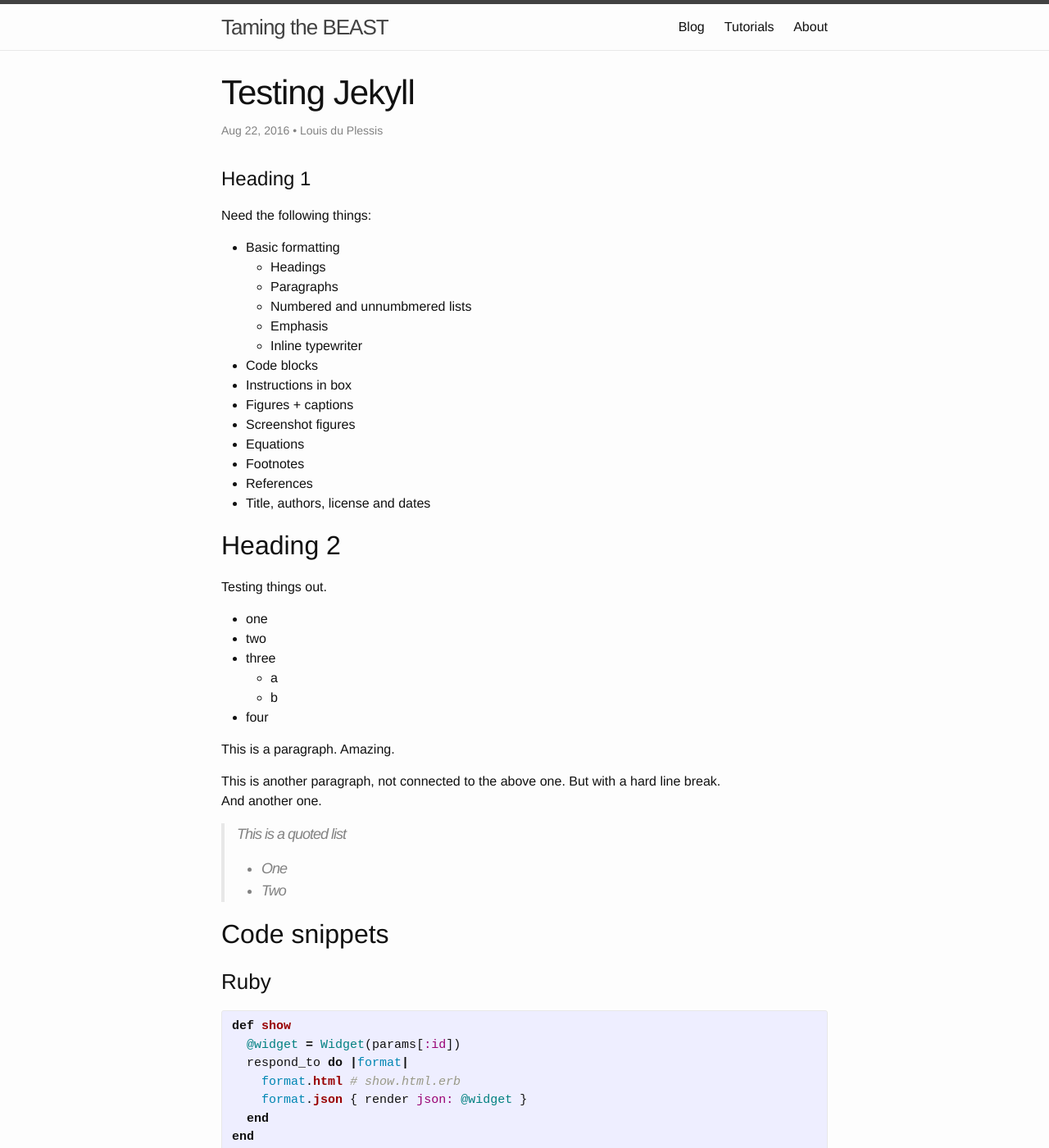
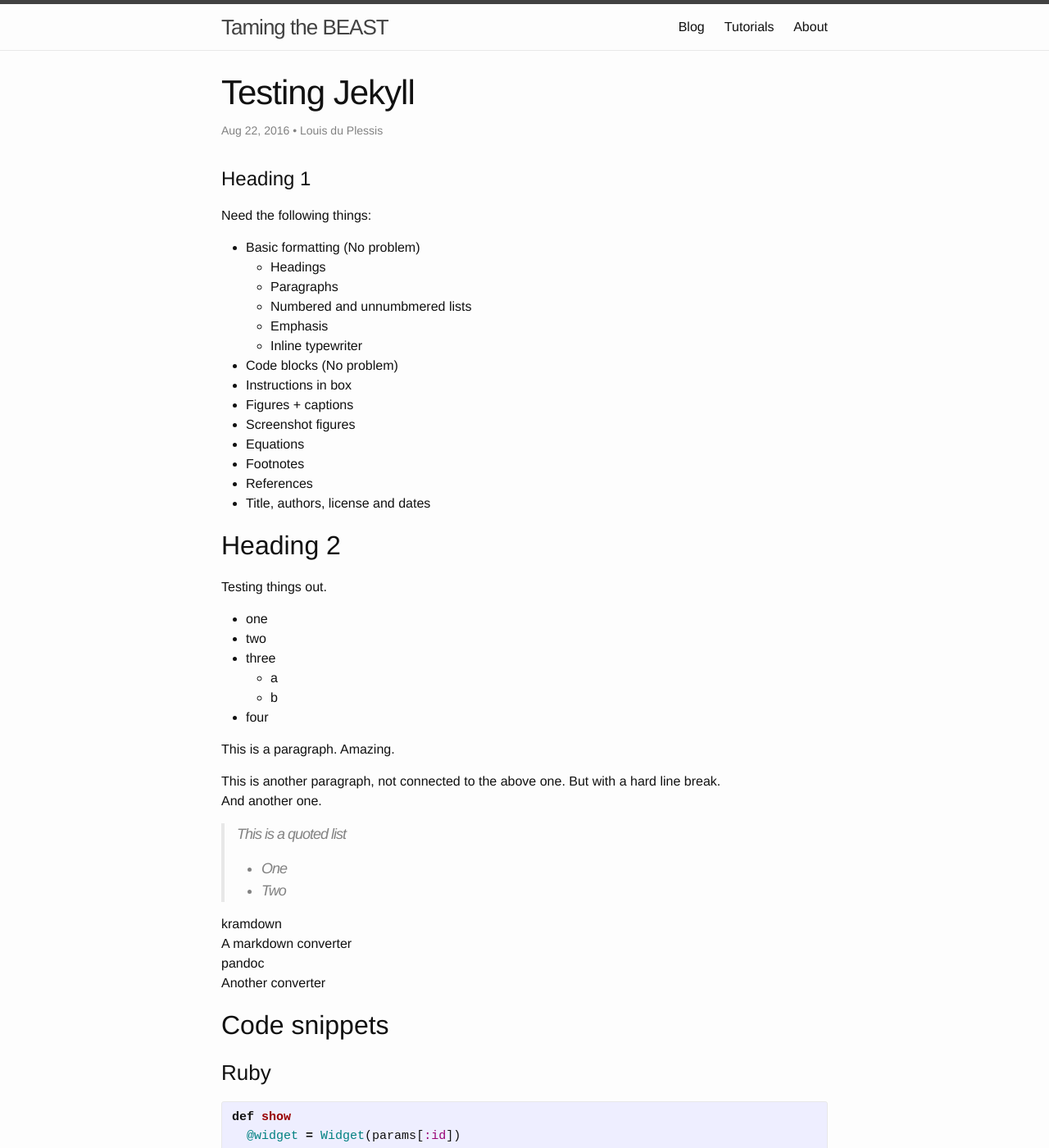
Before and after one commit to laduplessis/JekyllTest, a Jekyll site: the page built from _posts/2016-08-22-playing-with-Jekyll.md, in a window 1280 px wide and 1400 px high. Shown: the whole window at 82% size. Built offline with Jekyll 4.4.1, drawn with Linux system fonts in a browser that asks for light colours; formulas are drawn with MathJax 3.

Commit message:
markdown

```diff
--- a/_posts/2016-08-22-playing-with-Jekyll.md
+++ b/_posts/2016-08-22-playing-with-Jekyll.md
@@ -8,13 +8,13 @@ date: 2016-08-22
 # Heading 1
 
 Need the following things:
-- Basic formatting
+- Basic formatting (No problem)
 	- Headings
 	- Paragraphs
 	- Numbered and unnumbmered lists
 	- Emphasis
 	- Inline typewriter
-- Code blocks
+- Code blocks (No problem)
 - Instructions in box
 - Figures + captions
 - Screenshot figures
@@ -45,7 +45,11 @@ And another one.
 > - Two
 >
 
+kramdown
+: A markdown converter
 
+pandoc
+: Another converter
 
 
 ## Code snippets
```
